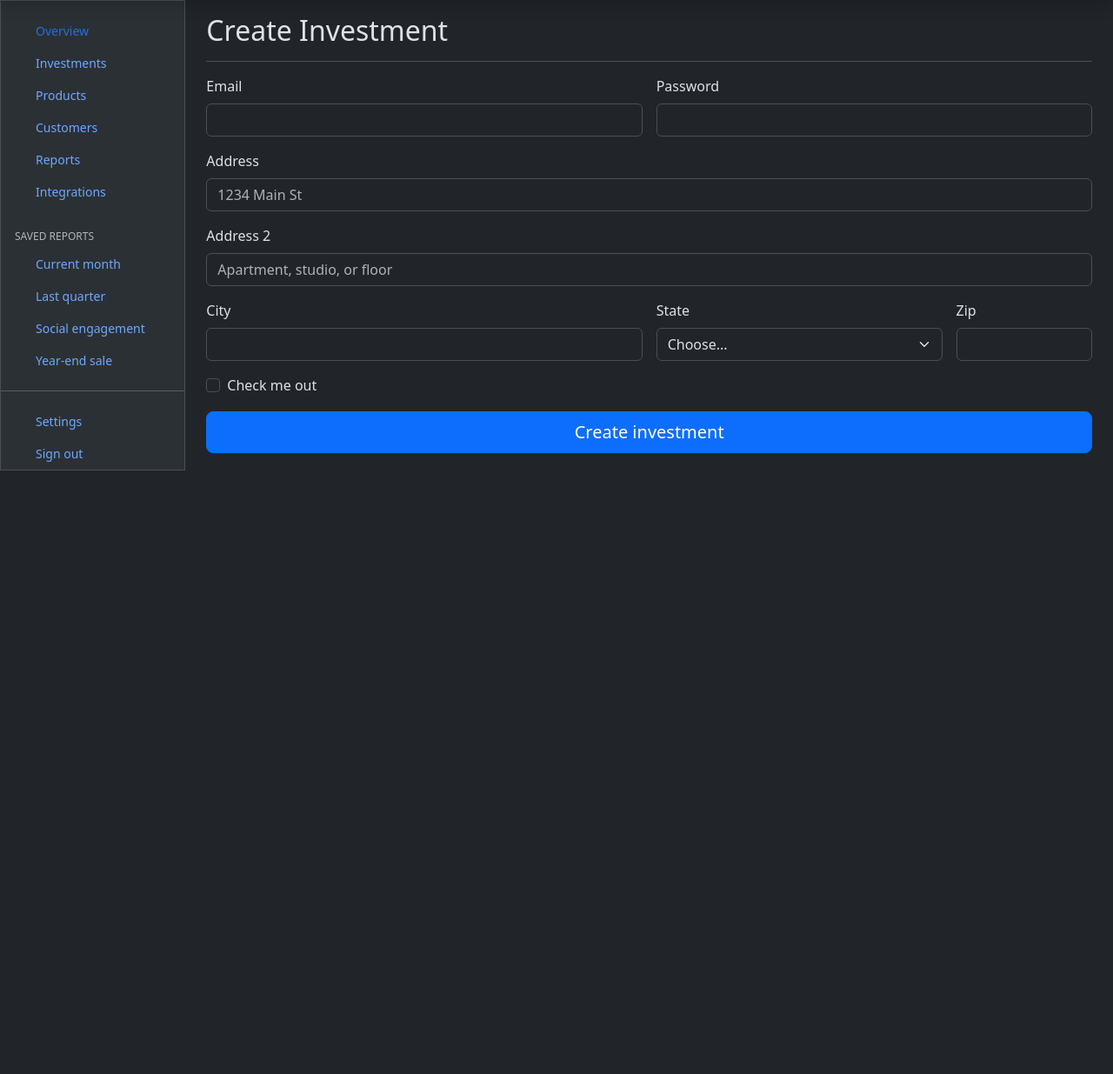
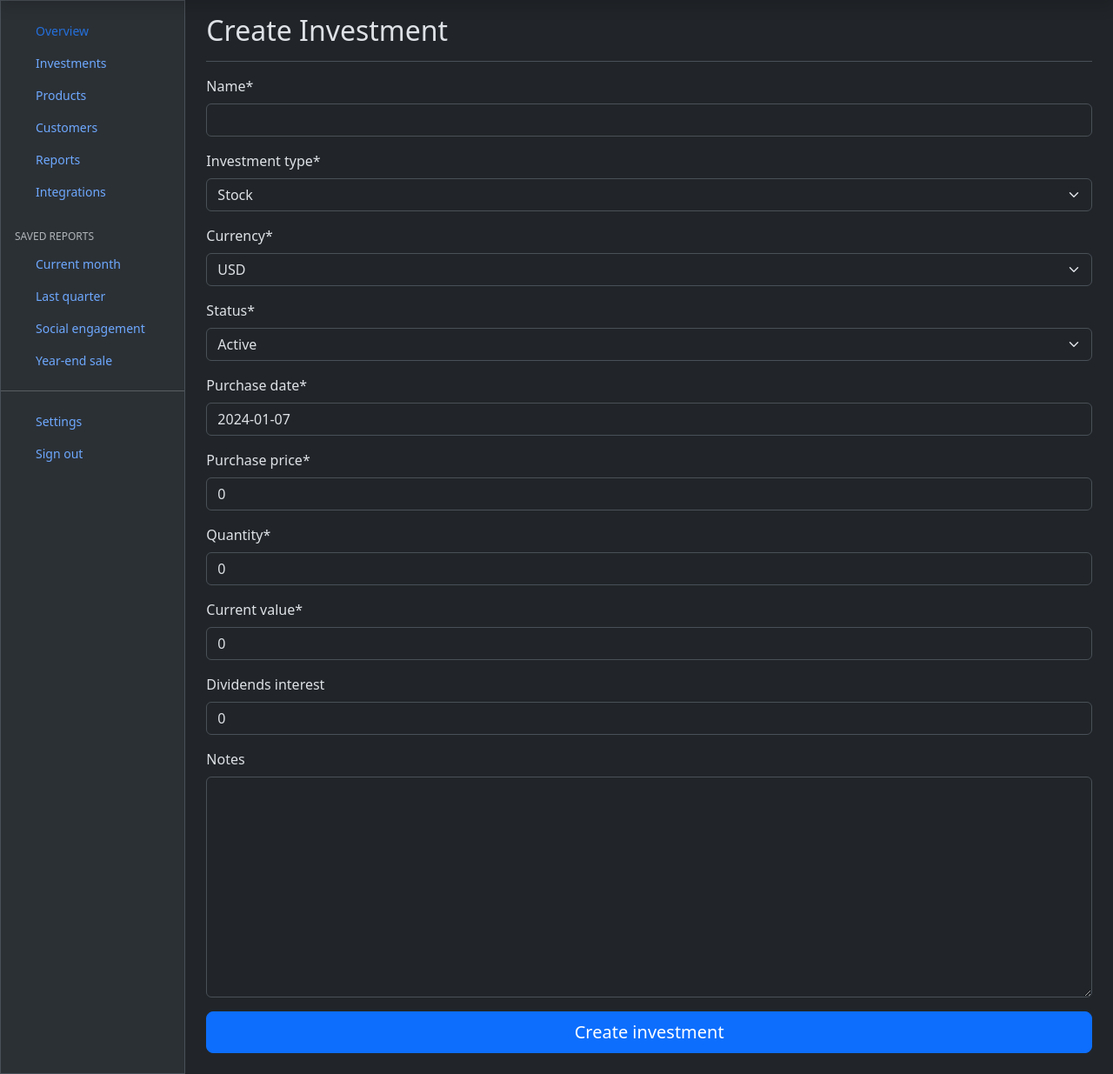
Before and after one commit to ddkostadinov/investlog-django, a Django app: page /dashboard/add-investment/ in a window 1280 px wide. Shown: the part 48-1283 px from the top of the page at 87% size. Before the commit the page ends 589 px from the top, so only its background shows below. Run offline with Django 4.2, Linux system fonts and the light colour scheme; the visitor is signed in with stand-in values (Sample User, id 1); some libraries are stand-ins or nearby versions.

Commit message:
Created new inv model, new inv form

```diff
--- /dev/null
+++ b/investlog/dashboard/forms.py
@@ -0,0 +1,7 @@
+from django import forms
+from .models import InvestmentModel
+
+class InvestmentForm(forms.ModelForm):
+    class Meta:
+        model = InvestmentModel
+        fields = ['name', 'investment_type', 'currency', 'status', 'purchase_date', 'purchase_price', 'quantity', 'current_value', 'dividends_interest', 'notes']
--- a/investlog/dashboard/models.py
+++ b/investlog/dashboard/models.py
@@ -1,13 +1,20 @@
 from django.db import models
+from django.contrib.auth.models import User
+from datetime import datetime
+from django.utils import timezone
 
-# Create your models here.
 class InvestmentModel(models.Model):
-    id = models.CharField(max_length=100, primary_key=True)
-    name = models.CharField(max_length=100)
-    date = models.IntegerField()
-    price = models.CharField(max_length=100)
-    sum = models.CharField(max_length=100)
-    user_id = models.CharField(max_length=100)
+    user = models.ForeignKey(User, on_delete=models.CASCADE)
+    name = models.CharField(max_length=255)
+    investment_type = models.CharField(max_length=50, choices=[('etf', 'ETF'), ('stock', 'Stock'), ('commodity', 'Commodity')], default=("stock", "Stock"))
+    currency = models.CharField(max_length=3, choices=[('eur', 'EUR'), ('usd', 'USD'), ('gbp', 'GBP')], default=("usd", "USD"))
+    status = models.CharField(max_length=20, choices=[('active', 'Active'), ('sold', 'Sold'), ('closed', 'Closed')], default=("active", "Active"))
+    purchase_date = models.DateField(default=timezone.now)
+    purchase_price = models.DecimalField(max_digits=10, decimal_places=2, default=0)
+    quantity = models.DecimalField(max_digits=10, decimal_places=2, default=0)
+    current_value = models.DecimalField(max_digits=10, decimal_places=2, default=0)
+    dividends_interest = models.DecimalField(max_digits=10, decimal_places=2, null=True, blank=True, default=0)
+    notes = models.TextField(max_length=500, blank=True)
 
     def __str__(self):
-        return self.name, self.date, self.price, self.sum, self.user_id
+        return f"{self.user.username} - {self.name}"
--- a/investlog/dashboard/templates/dashboard/add-investment.html
+++ b/investlog/dashboard/templates/dashboard/add-investment.html
@@ -1,4 +1,5 @@
 {% extends "dashboard/base.html" %}
+{% load crispy_forms_tags %}
 {% block title %}
     New Investment
 {% endblock title %}
@@ -7,52 +8,14 @@
         <div class="d-flex justify-content-between flex-wrap flex-md-nowrap align-items-center pt-3 pb-2 mb-3 border-bottom">
             <h1 class="h2">Create Investment</h1>
         </div>
-        <form class="row g-3">
-            <div class="col-md-6">
-                <label for="inputEmail4" class="form-label">Email</label>
-                <input type="email" class="form-control" id="inputEmail4">
-            </div>
-            <div class="col-md-6">
-                <label for="inputPassword4" class="form-label">Password</label>
-                <input type="password" class="form-control" id="inputPassword4">
-            </div>
-            <div class="col-12">
-                <label for="inputAddress" class="form-label">Address</label>
-                <input type="text"
-                       class="form-control"
-                       id="inputAddress"
-                       placeholder="1234 Main St">
-            </div>
-            <div class="col-12">
-                <label for="inputAddress2" class="form-label">Address 2</label>
-                <input type="text"
-                       class="form-control"
-                       id="inputAddress2"
-                       placeholder="Apartment, studio, or floor">
-            </div>
-            <div class="col-md-6">
-                <label for="inputCity" class="form-label">City</label>
-                <input type="text" class="form-control" id="inputCity">
-            </div>
-            <div class="col-md-4">
-                <label for="inputState" class="form-label">State</label>
-                <select id="inputState" class="form-select">
-                    <option selected>Choose...</option>
-                    <option>...</option>
-                </select>
-            </div>
-            <div class="col-md-2">
-                <label for="inputZip" class="form-label">Zip</label>
-                <input type="text" class="form-control" id="inputZip">
-            </div>
-            <div class="col-12">
-                <div class="form-check">
-                    <input class="form-check-input" type="checkbox" id="gridCheck">
-                    <label class="form-check-label" for="gridCheck">Check me out</label>
-                </div>
-            </div>
+        <form data-bitwarden-watching="1"
+              method="post"
+              action="/add-investment/"
+              novalidate>
+            {% csrf_token %}
+            <div class="form-floating">{{ form|crispy }}</div>
             <div class="d-grid">
-                <button type="submit" class="btn btn-lg btn-primary ">Create investment</button>
+                <button type="submit" class="btn btn-lg btn-primary w-100 py-2 mb-4">Create investment</button>
             </div>
         </form>
     </main>
--- a/investlog/dashboard/views.py
+++ b/investlog/dashboard/views.py
@@ -1,6 +1,7 @@
 from django.shortcuts import render
 from django.views import View
 from django.contrib.auth.mixins import LoginRequiredMixin
+from .forms import InvestmentForm
 
 
 class Overview(LoginRequiredMixin, View):
@@ -18,5 +19,9 @@ class Investments(LoginRequiredMixin, View):
 class AddInvestment(LoginRequiredMixin, View):
 
     def get(self, request):
+        form = InvestmentForm
         context = {'user': request.user}
-        return render(request, 'dashboard/add-investment.html', context=context)
+        return render(request, 'dashboard/add-investment.html', {
+            'context': context,
+            'form': form
+        })
--- a/investlog/home/templates/home/base.html
+++ b/investlog/home/templates/home/base.html
@@ -56,7 +56,7 @@
             <button type="button" class="btn btn-outline-primary me-2">Login</button>
           </a>
           <a href="{% url 'register' %}">
-            <button type="button" class="btn btn-primary">Sign-up</button>
+            <button type="button" class="btn btn-primary">Sign up</button>
           </a>
         {% endif %}
       </div>
```
Also changed, not shown: investlog/dashboard/migrations/0001_initial.py.
